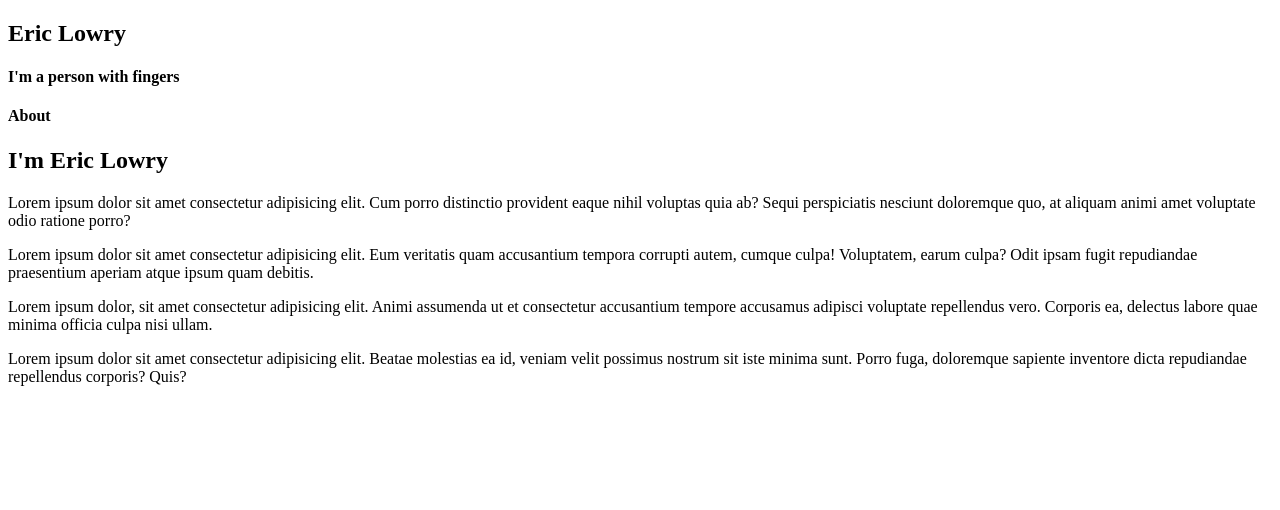
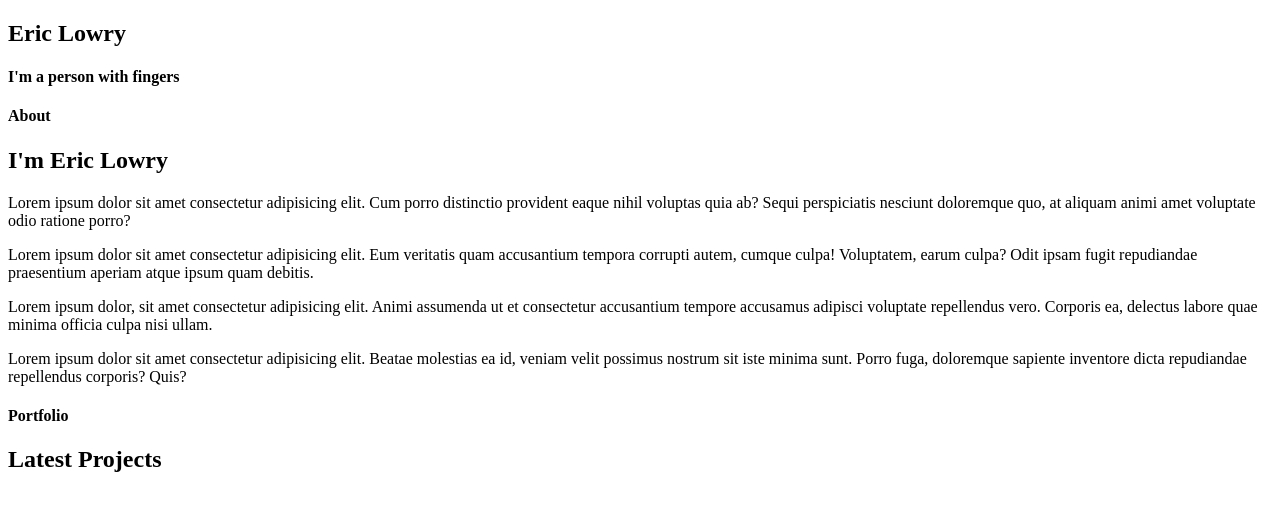
Before and after one commit to EricL0wry/eric-lowry-portfolio, a React app: page / in a window 1280 px wide. Shown: the top 510 px of the page. Built offline with nearby package versions, Linux system fonts and the light colour scheme; the HTML template or start-up script is replaced by a standard one.

Commit message:
Created Projects component with titles

```diff
--- a/src/components/app.jsx
+++ b/src/components/app.jsx
@@ -1,6 +1,7 @@
 import React from 'react';
 import Banner from './banner';
 import About from './about';
+import Projects from './projects';
 
 export default class App extends React.Component {
   constructor(props) {
@@ -13,6 +14,7 @@ export default class App extends React.Component {
       <div className="app-container">
         <Banner />
         <About />
+        <Projects />
       </div>
     );
   }
--- /dev/null
+++ b/src/components/projects.jsx
@@ -0,0 +1,24 @@
+import React from 'react';
+import ProjectList from './project-list';
+
+export default class Projects extends React.Component {
+  constructor(props) {
+    super(props);
+    this.state = {
+      projects: ProjectList
+    };
+  }
+
+  render() {
+    return (
+      <section className="projects container">
+        <div className="projects-content row  sp-top sp-bottom">
+          <div className="projects-title">
+            <h4>Portfolio</h4>
+            <h1>Latest Projects</h1>
+          </div>
+        </div>
+      </section>
+    );
+  }
+}
```
